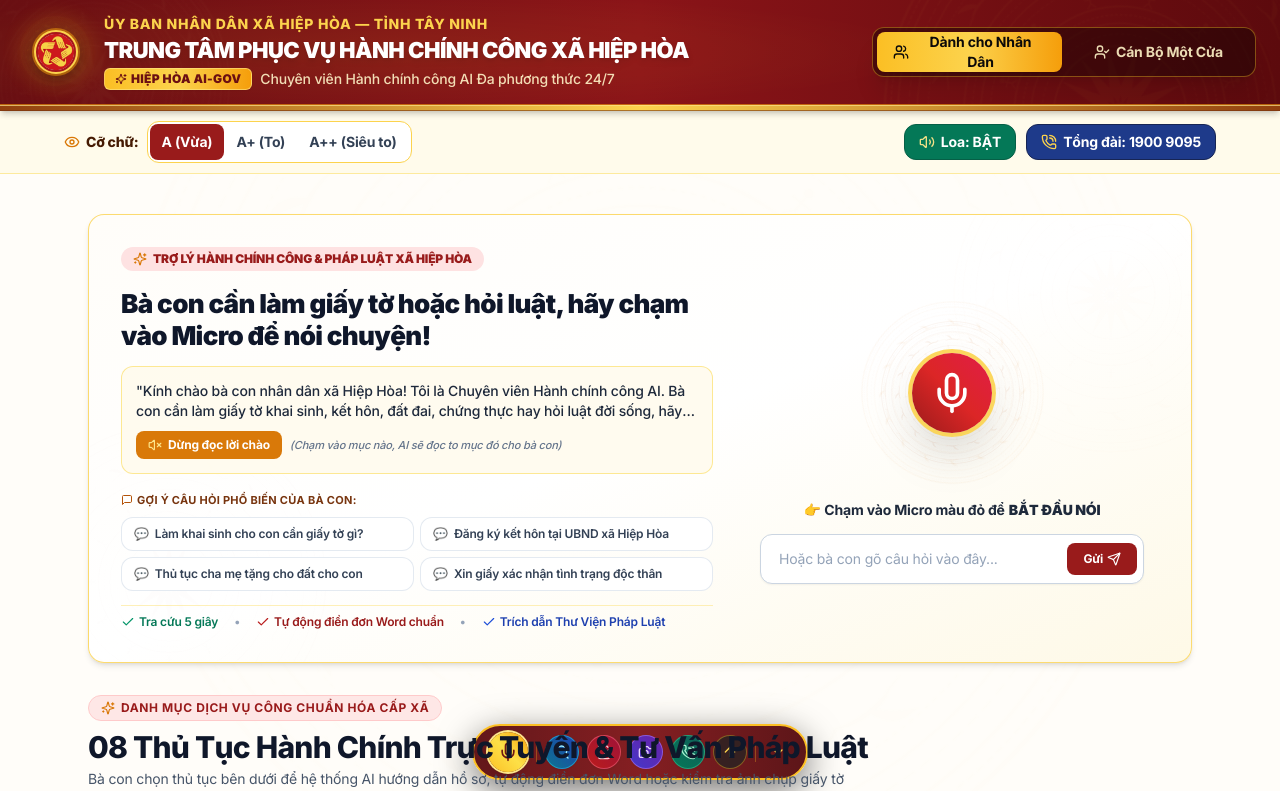
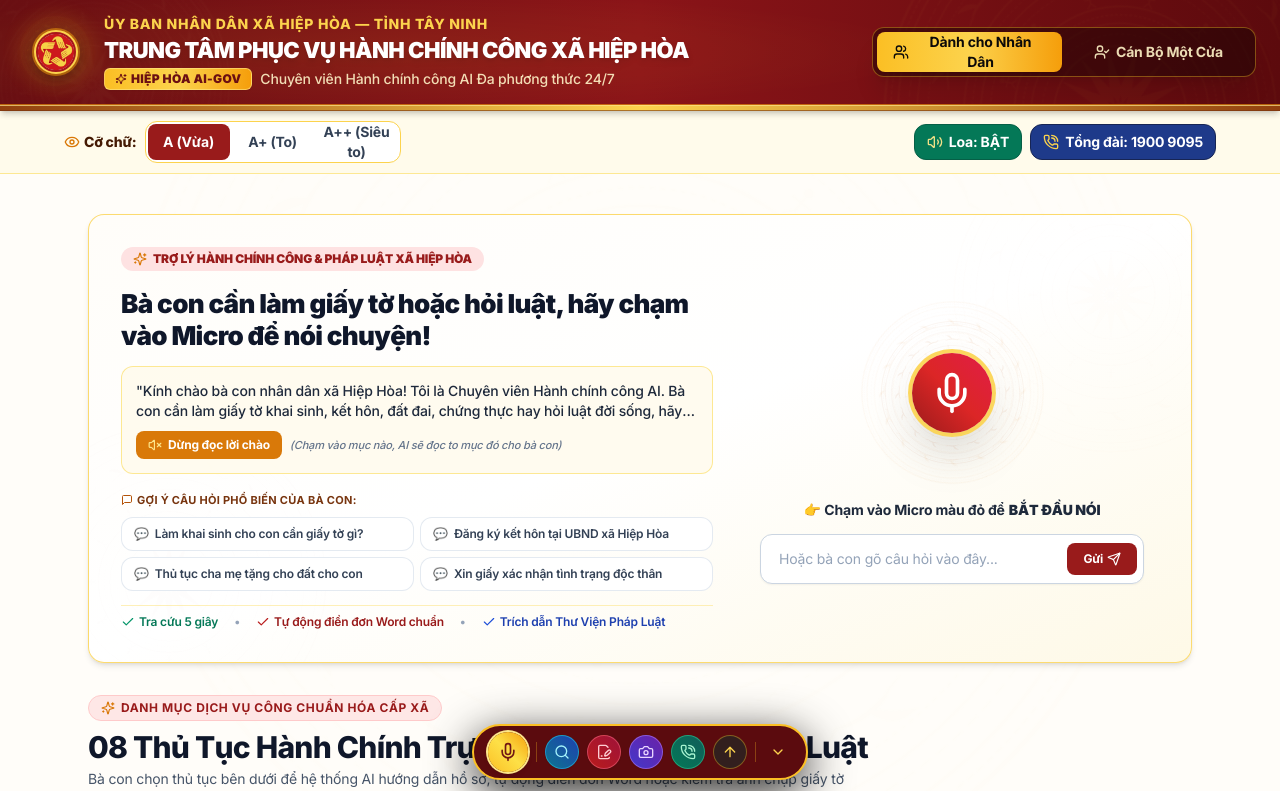
Before and after one commit to HTien06-git/Hiephoa-AI-Gov, a React (Vite) app in the folder frontend/: page / in a window 1280 px wide. Shown: the top 791 px of the page. Built offline with nearby package versions, Linux system fonts and the light colour scheme; the HTML template or start-up script is replaced by a standard one.

Commit message:
fix(ui): Elevate floating dock z-index to 60, balance accessibility buttons grid, and remove project hotline from footer

```diff
--- a/frontend/src/components/layout/AccessibilityBar.jsx
+++ b/frontend/src/components/layout/AccessibilityBar.jsx
@@ -1,6 +1,13 @@
 import React from 'react';
 import { Volume2, VolumeX, PhoneCall, Trash2, Eye } from 'lucide-react';
 
+/**
+ * Thanh Công Cụ Trợ Năng (Accessibility Bar V6.5)
+ * - Tinh chỉnh bố cục hoàn toàn cân đối, đồng bộ tỷ lệ trên cả điện thoại và máy tính.
+ * - Triệt tiêu hiện tượng "cái dài cái ngắn cái cao cái thấp" trên màn hình điện thoại.
+ * - Cỡ chữ chia đều 3 nút (33.3% mỗi nút).
+ * - Nút Loa và Tổng đài chia đều 2 nút đối xứng 50% - 50% chuẩn mực cùng chiều cao h-10.
+ */
 export default function AccessibilityBar({
   fontScale,
   setFontScale,
@@ -10,22 +17,27 @@ export default function AccessibilityBar({
   hasData
 }) {
   return (
-    <div className="bg-[#FFFBEB] border-b border-amber-200/80 py-2.5 px-4 shadow-2xs z-20">
-      <div className="max-w-6xl mx-auto flex flex-wrap items-center justify-between gap-3 text-slate-800">
+    <aside
+      aria-label="Thanh công cụ trợ năng"
+      className="bg-[#FFFBEB] border-b border-amber-200/90 py-2 sm:py-2.5 px-3 sm:px-6 shadow-2xs z-20 select-none"
+    >
+      <div className="max-w-6xl mx-auto flex flex-col sm:flex-row sm:items-center justify-between gap-2.5 text-slate-800">
 
-        {/* BÊN TRÁI: CỠ CHỮ CHO BÀ CON A (Vừa) | A+ (To) | A++ (Siêu to) */}
-        <div className="flex items-center gap-2">
-          <span className="text-xs sm:text-sm font-extrabold text-amber-950 flex items-center gap-1.5 whitespace-nowrap">
+        {/* ======================================================== */}
+        {/* KHU VỰC 1: CỠ CHỮ CHO BÀ CON (CÂN ĐỐI 3 NÚT BẰNG NHAU 100%) */}
+        {/* ======================================================== */}
+        <div className="flex items-center gap-2 w-full sm:w-auto">
+          <span className="text-xs sm:text-sm font-extrabold text-amber-950 flex items-center gap-1 shrink-0 whitespace-nowrap">
             <Eye className="w-4 h-4 text-[#D97706] shrink-0" />
             <span>Cỡ chữ:</span>
           </span>
 
-          <div className="inline-flex p-0.5 bg-white border border-amber-300 rounded-xl shadow-2xs">
+          <div className="grid grid-cols-3 flex-1 sm:flex-none sm:inline-grid sm:w-64 bg-white border border-amber-300 rounded-xl p-0.5 shadow-2xs gap-0.5">
             <button
               type="button"
               onClick={() => setFontScale('normal')}
               title="Cỡ chữ Vừa"
-              className={`h-9 px-3 text-xs sm:text-sm font-bold rounded-lg transition-all whitespace-nowrap ${
+              className={`h-9 sm:h-9.5 text-xs sm:text-sm font-bold rounded-lg transition-all flex items-center justify-center ${
                 fontScale === 'normal'
                   ? 'bg-[#991B1B] text-white font-black shadow-xs'
                   : 'text-slate-700 hover:bg-amber-50'
@@ -33,11 +45,12 @@ export default function AccessibilityBar({
             >
               A (Vừa)
             </button>
+
             <button
               type="button"
               onClick={() => setFontScale('large')}
               title="Cỡ chữ To"
-              className={`h-9 px-3 text-xs sm:text-sm font-bold rounded-lg transition-all whitespace-nowrap ${
+              className={`h-9 sm:h-9.5 text-xs sm:text-sm font-bold rounded-lg transition-all flex items-center justify-center ${
                 fontScale === 'large'
                   ? 'bg-[#991B1B] text-white font-black shadow-xs'
                   : 'text-slate-700 hover:bg-amber-50'
@@ -45,11 +58,12 @@ export default function AccessibilityBar({
             >
               A+ (To)
             </button>
+
             <button
               type="button"
               onClick={() => setFontScale('xlarge')}
               title="Cỡ chữ Siêu to"
-              className={`h-9 px-3 text-xs sm:text-sm font-bold rounded-lg transition-all whitespace-nowrap ${
+              className={`h-9 sm:h-9.5 text-xs sm:text-sm font-bold rounded-lg transition-all flex items-center justify-center ${
                 fontScale === 'xlarge'
                   ? 'bg-[#991B1B] text-white font-black shadow-xs'
                   : 'text-slate-700 hover:bg-amber-50'
@@ -60,13 +74,15 @@ export default function AccessibilityBar({
           </div>
         </div>
 
-        {/* BÊN PHẢI: LOA: BẬT / TẮT & TỔNG ĐÀI 1900 9095 CÙNG CHIỀU CAO h-9 */}
-        <div className="flex items-center gap-2.5 flex-wrap">
-          {/* Nút Loa: BẬT */}
+        {/* ======================================================== */}
+        {/* KHU VỰC 2: LOA & TỔNG ĐÀI (CÂN ĐỐI 50% - 50% CÙNG CHIỀU CAO h-9) */}
+        {/* ======================================================== */}
+        <div className="grid grid-cols-2 sm:flex sm:items-center gap-2 w-full sm:w-auto">
+          {/* Nút Loa: BẬT / TẮT (50% trên mobile, bằng chiều cao nút Tổng đài) */}
           <button
             type="button"
             onClick={toggleAudio}
-            className={`h-9 px-3.5 text-xs sm:text-sm font-bold inline-flex items-center gap-1.5 rounded-xl border transition-all whitespace-nowrap shadow-2xs ${
+            className={`h-9 sm:h-9.5 px-3 text-xs sm:text-sm font-bold flex items-center justify-center gap-1.5 rounded-xl border transition-all shadow-2xs ${
               isAudioEnabled
                 ? 'bg-emerald-700 text-white border-emerald-800 hover:bg-emerald-800'
                 : 'bg-slate-200 text-slate-700 border-slate-300 hover:bg-slate-300'
@@ -76,24 +92,24 @@ export default function AccessibilityBar({
             {isAudioEnabled ? (
               <>
                 <Volume2 className="w-4 h-4 text-amber-200 animate-pulse shrink-0" />
-                <span>Loa: BẬT</span>
+                <span className="truncate">Loa: BẬT</span>
               </>
             ) : (
               <>
                 <VolumeX className="w-4 h-4 text-slate-500 shrink-0" />
-                <span>Loa: TẮT</span>
+                <span className="truncate">Loa: TẮT</span>
               </>
             )}
           </button>
 
-          {/* Hotline 1900 9095 */}
+          {/* Hotline 1900 9095 (50% trên mobile, bằng chiều cao nút Loa) */}
           <a
             href="tel:19009095"
-            className="h-9 px-3.5 text-xs sm:text-sm font-bold inline-flex items-center gap-1.5 rounded-xl bg-[#1E3A8A] text-white hover:bg-blue-900 border border-blue-950 transition-all shadow-2xs whitespace-nowrap"
+            className="h-9 sm:h-9.5 px-3 text-xs sm:text-sm font-bold flex items-center justify-center gap-1.5 rounded-xl bg-[#1E3A8A] text-white hover:bg-blue-900 border border-blue-950 transition-all shadow-2xs"
             title="Gọi tổng đài hỗ trợ thủ tục hành chính công"
           >
             <PhoneCall className="w-4 h-4 text-amber-300 shrink-0" />
-            <span>Tổng đài: 1900 9095</span>
+            <span className="truncate">Tổng đài: 1900 9095</span>
           </a>
 
           {/* Nút xóa dữ liệu bảo mật nếu có */}
@@ -101,16 +117,16 @@ export default function AccessibilityBar({
             <button
               type="button"
               onClick={clearSecurityData}
-              className="h-9 px-3 text-xs font-bold inline-flex items-center gap-1 rounded-xl bg-rose-100 text-rose-800 border border-rose-300 hover:bg-rose-200 transition-all whitespace-nowrap shadow-2xs"
+              className="col-span-2 sm:col-span-1 h-9 sm:h-9.5 px-3 text-xs font-bold flex items-center justify-center gap-1 rounded-xl bg-rose-100 text-rose-800 border border-rose-300 hover:bg-rose-200 transition-all shadow-2xs"
               title="Xóa thông tin cá nhân khỏi máy"
             >
               <Trash2 className="w-3.5 h-3.5 text-rose-600 shrink-0" />
-              <span className="hidden sm:inline">Xóa Dữ Liệu</span>
+              <span>Xóa Dữ Liệu</span>
             </button>
           )}
         </div>
 
       </div>
-    </div>
+    </aside>
   );
 }
--- a/frontend/src/components/layout/QuickActionFloatingDock.jsx
+++ b/frontend/src/components/layout/QuickActionFloatingDock.jsx
@@ -31,12 +31,13 @@ export default function QuickActionFloatingDock({
     return (
       <aside
         aria-label="Thanh công cụ thu gọn"
-        className="fixed bottom-2.5 sm:bottom-4 left-1/2 -translate-x-1/2 z-35 select-none animate-fadeIn"
+        style={{ zIndex: 60 }}
+        className="fixed bottom-2.5 sm:bottom-4 left-1/2 -translate-x-1/2 z-50 select-none animate-fadeIn pointer-events-auto"
       >
         <button
           type="button"
           onClick={() => setIsCollapsed(false)}
-          className="flex items-center gap-1.5 px-3 py-1.5 rounded-full bg-gradient-to-r from-[#690F12] via-[#851417] to-[#5C0A0D] text-amber-300 border-2 border-amber-400 shadow-xl text-xs font-black hover:scale-105 active:scale-95 transition-all backdrop-blur-md"
+          className="flex items-center gap-1.5 px-3 py-1.5 rounded-full bg-[#690F12] text-amber-300 border-2 border-amber-400 shadow-[0_8px_30px_rgba(0,0,0,0.7)] text-xs font-black hover:scale-105 active:scale-95 transition-all"
           title="Bấm để mở thanh chức năng nhanh"
         >
           <Sparkles className="w-3.5 h-3.5 text-amber-300 animate-spin" />
@@ -50,9 +51,10 @@ export default function QuickActionFloatingDock({
   return (
     <aside
       aria-label="Thanh công cụ thao tác nhanh"
-      className="fixed bottom-2 sm:bottom-5 left-1/2 -translate-x-1/2 z-35 select-none animate-fadeIn max-w-[96vw]"
+      style={{ zIndex: 60 }}
+      className="fixed bottom-2 sm:bottom-5 left-1/2 -translate-x-1/2 z-50 select-none animate-fadeIn max-w-[96vw] pointer-events-auto"
     >
-      <div className="flex items-center gap-1.5 sm:gap-2 px-2.5 sm:px-3.5 py-1.5 rounded-full bg-gradient-to-r from-[#5B0B0E]/95 via-[#7E1316]/95 to-[#54090C]/95 border-2 border-amber-400 shadow-[0_10px_35px_rgba(0,0,0,0.55)] backdrop-blur-md">
+      <div className="flex items-center gap-1.5 sm:gap-2 px-2.5 sm:px-3.5 py-1.5 rounded-full bg-[#5B0B0E] border-2 border-amber-400 shadow-[0_12px_45px_rgba(0,0,0,0.85)]">
 
         {/* 1. NÚT MICRO - CHẠM & NÓI VỚI CHUYÊN VIÊN AI (Vàng Hoàng Gia tỏa sáng) */}
         <button
```
Also changed, not shown: frontend/src/pages/CitizenHomePage.jsx (+10 -18 lines).
